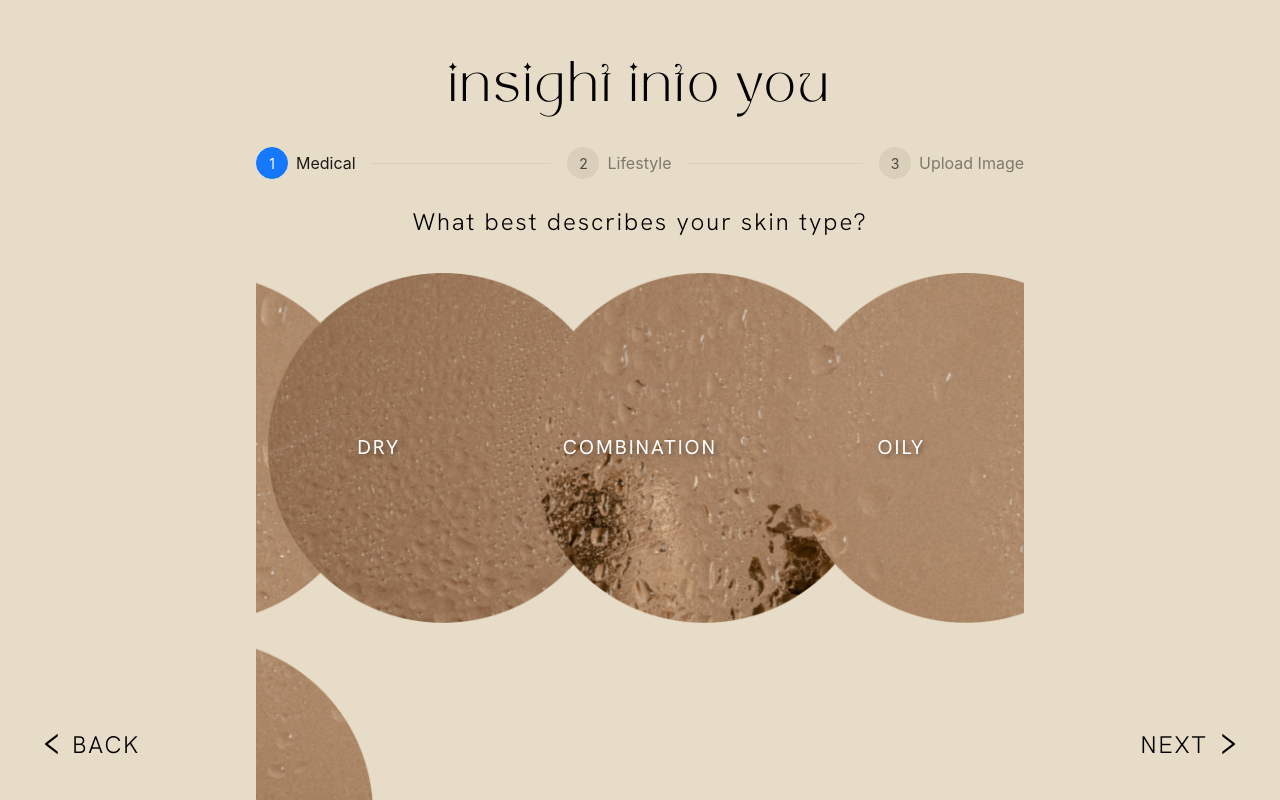
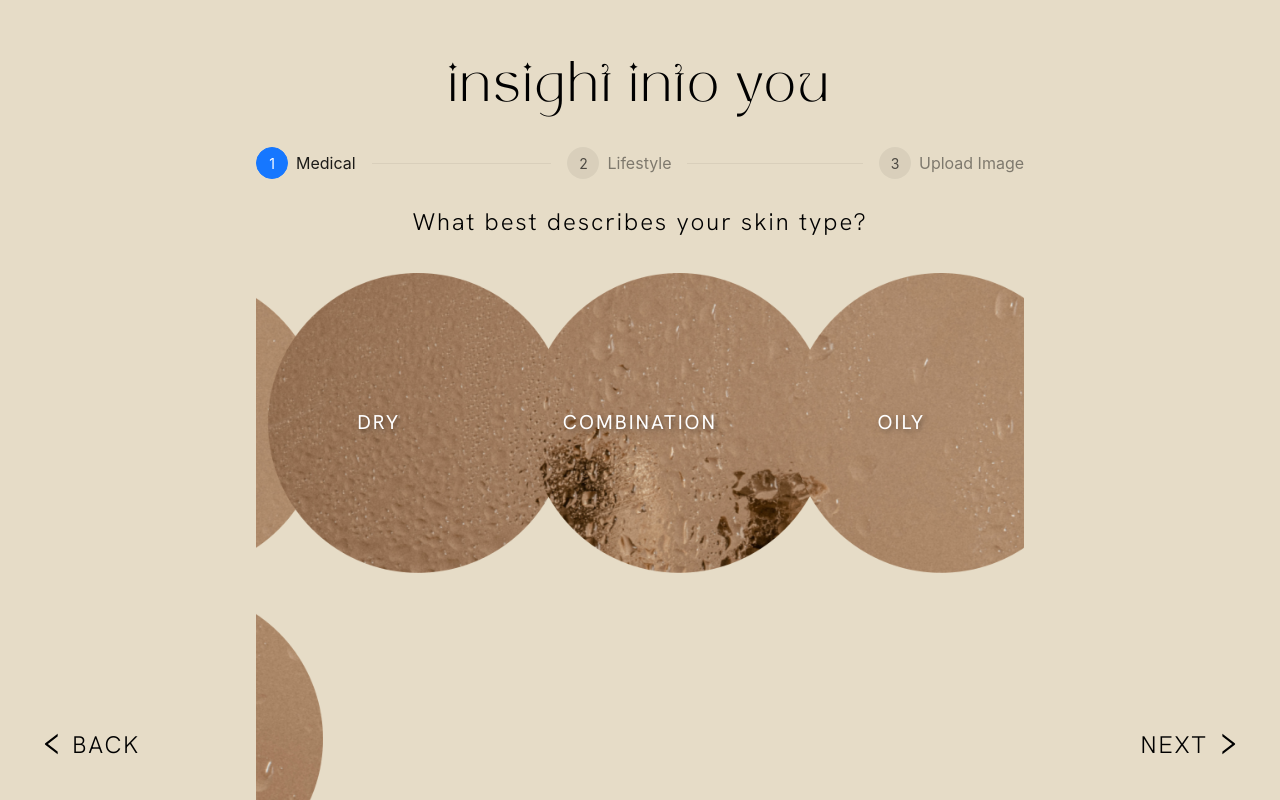
Before and after one commit to hap196/skinsight, a React (Create React App) app in the folder frontend/: page /quiz in a window 1280 px wide. Shown: the top 800 px of the page. Built offline with nearby package versions, Linux system fonts and the light colour scheme.

Commit message:
fix size

```diff
--- a/frontend/src/components/Quiz.css
+++ b/frontend/src/components/Quiz.css
@@ -43,8 +43,8 @@ body {
 }
 
 .option-circle {
-  height: 350px;
-  width: 350px;
+  height: 300px;
+  width: 300px;
   border-radius: 50%;
   transition: all 0.3s ease;
   cursor: pointer;
```
